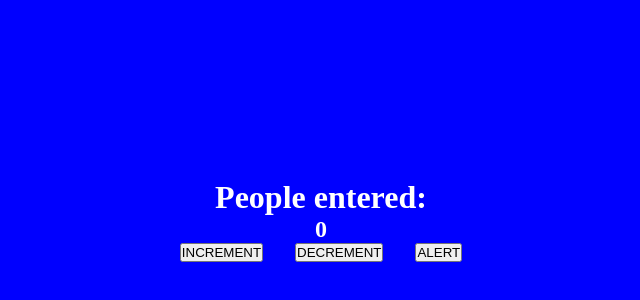
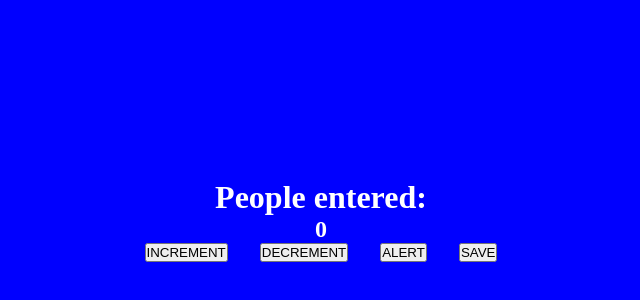
Before and after one commit to anikiyusuf/Day-scrimba-js, a plain HTML site: page index.html in a window 1280 px wide. Shown: the part 180-480 px from the top of the page, without its empty margins (319-959 px from the left). Drawn offline with Linux system fonts and the light colour scheme.

Commit message:
first commit

```diff
--- a/index.html
+++ b/index.html
@@ -15,6 +15,7 @@
     <button id="increment-btn" onclick="increment()">INCREMENT</button>
     <button id="decrement-btn" onclick="decrement()">DECREMENT</button>
     <button id="alert-btn" onclick="myAlert()">ALERT</button>
+    <button id="save-btn" onclick="save()">SAVE</button>
     </div>
     </main>
     <script src="index.js"></script>
--- a/index.js
+++ b/index.js
@@ -74,6 +74,11 @@ function myAlert(){
     alert("Welcome")
 }
 
+
+function save(){
+    console.log(count)
+}
+
 //function myLogger(){
   //  console.log("Hello World");
 //}
```
